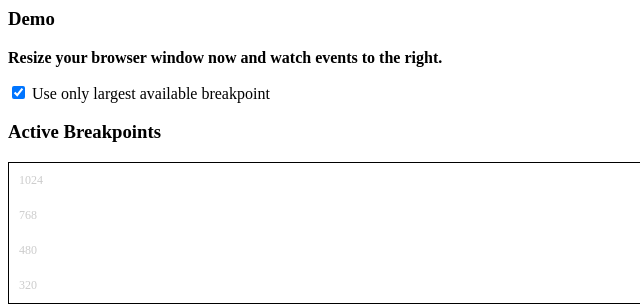
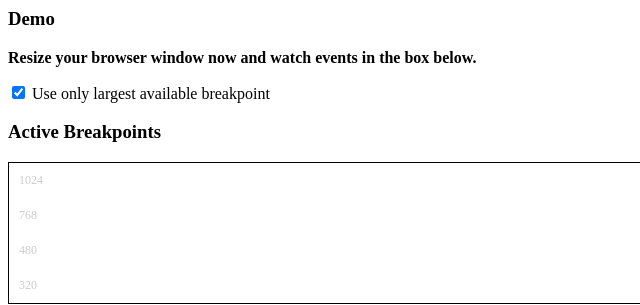
Before and after one commit to xoxco/breakpoints, a plain HTML site: page example.html in a window 1280 px wide. Shown: the top 305 px of the page, 0-640 px from the left. Drawn offline with nearby package versions, Linux system fonts and the light colour scheme; a script that the page names is missing.

Commit message:
Fix text of example.html -> demo is below, not to the right!

```diff
--- a/example.html
+++ b/example.html
@@ -76,7 +76,7 @@
 		<h3>Demo</h3>
 
 		<p>
-			<strong>Resize your browser window now and watch events to the right.</strong>
+			<strong>Resize your browser window now and watch events in the box below.</strong>
 		</p>
 
 		<p>
```
